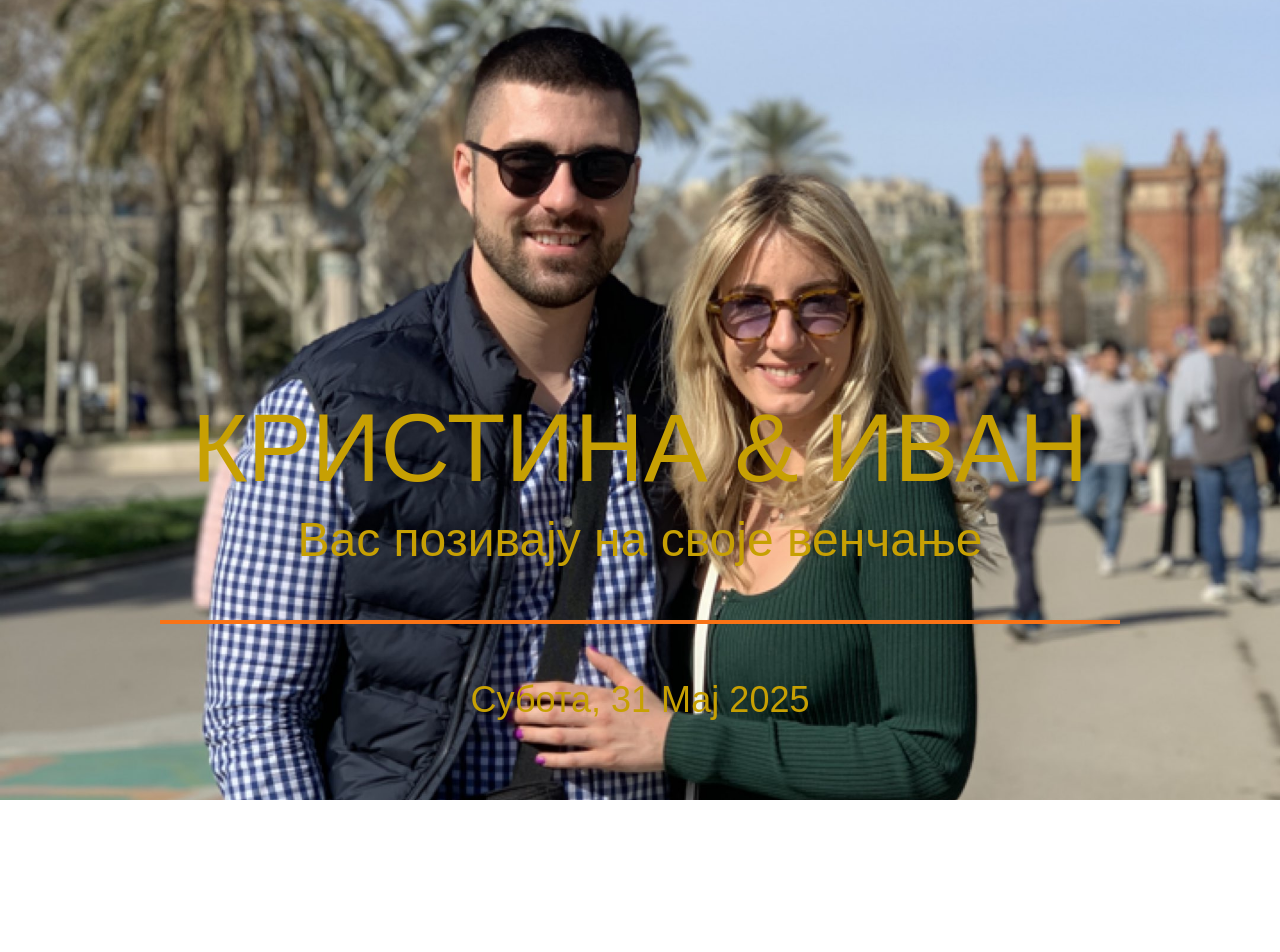
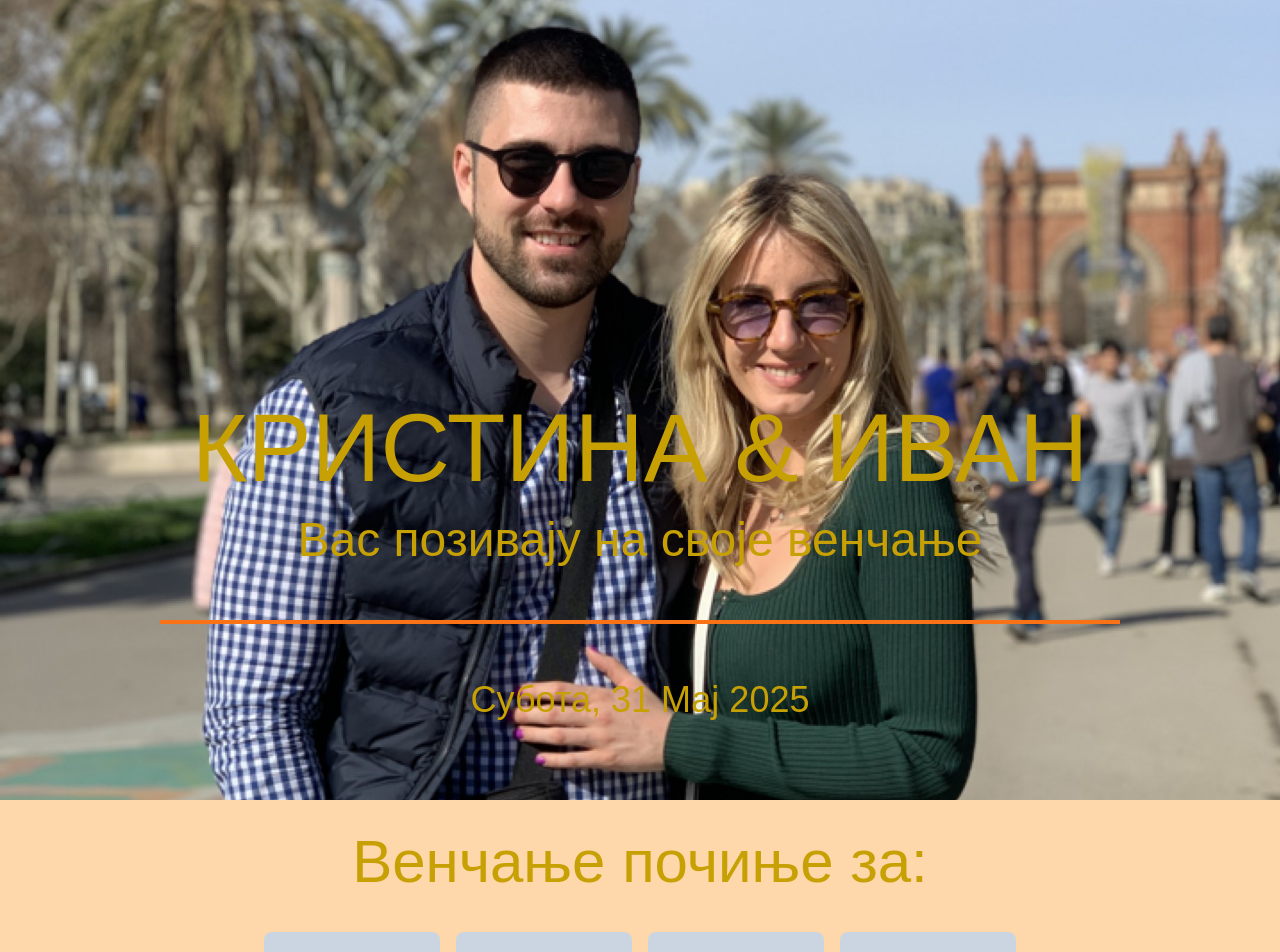
Before and after one commit to CNKE94/kikica.github.io, a Nuxt app: page / in a window 1280 px wide. Shown: the top 952 px of the page. Before the commit the page ends 800 px from the top, so only its background shows below. Built offline with nearby package versions, Linux system fonts and the light colour scheme.

Commit message:
add component

```diff
--- a/nuxt.config.ts
+++ b/nuxt.config.ts
@@ -3,9 +3,9 @@ export default defineNuxtConfig({
   compatibilityDate: '2024-04-03',
   devtools: { enabled: true },
 
-  app: {
-    baseURL: '/kikica.github.io/',
-  },
+  // app: {
+  //   baseURL: '/kikica.github.io/',
+  // },
   css: ["~/assets/css/main.css"],
 
   postcss: {
--- a/pages/index.vue
+++ b/pages/index.vue
@@ -3,5 +3,6 @@
 <template>
   <div>
     <MainComponent />
+    <CountdownComponent />
   </div>
 </template>
```
